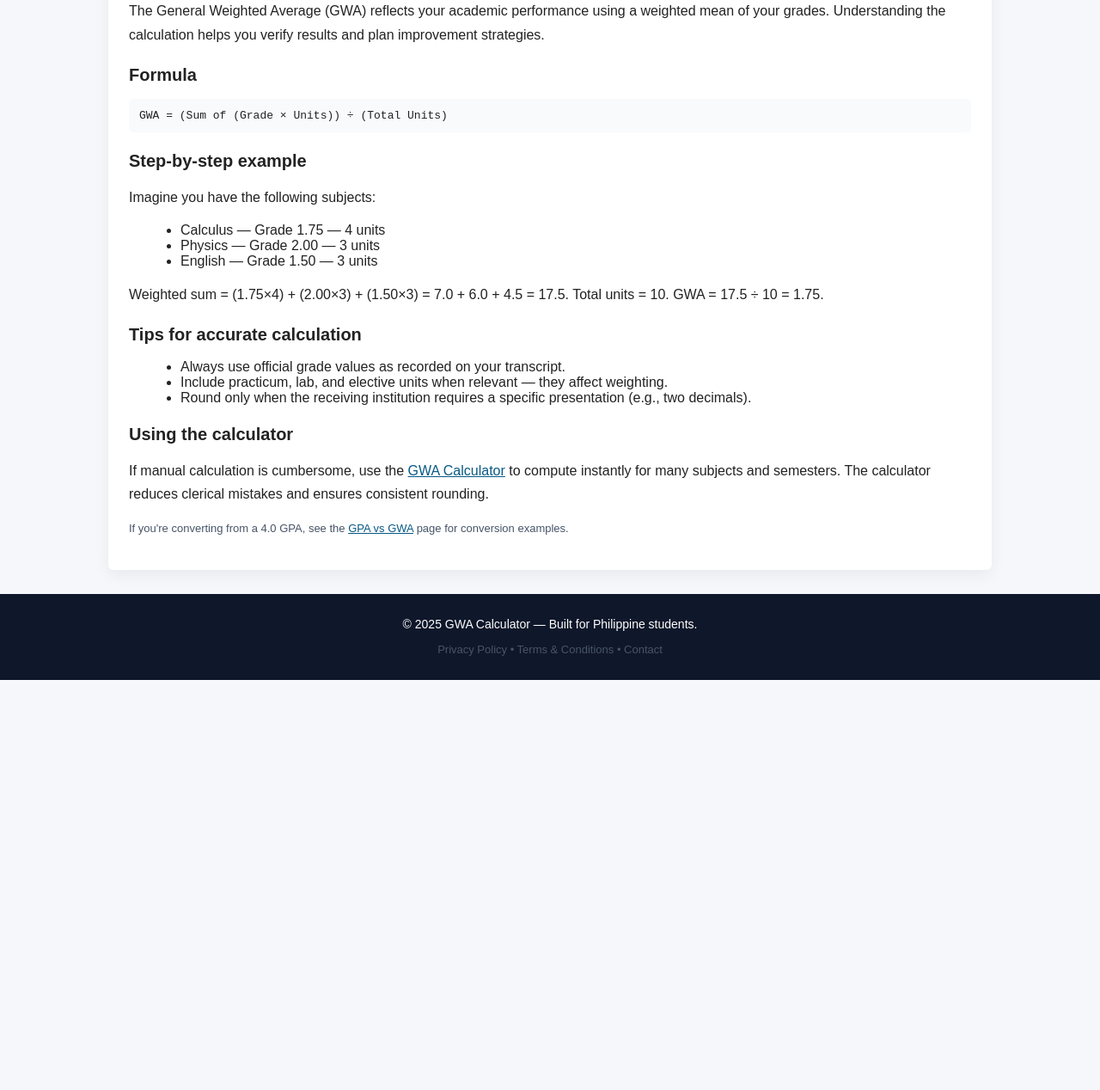
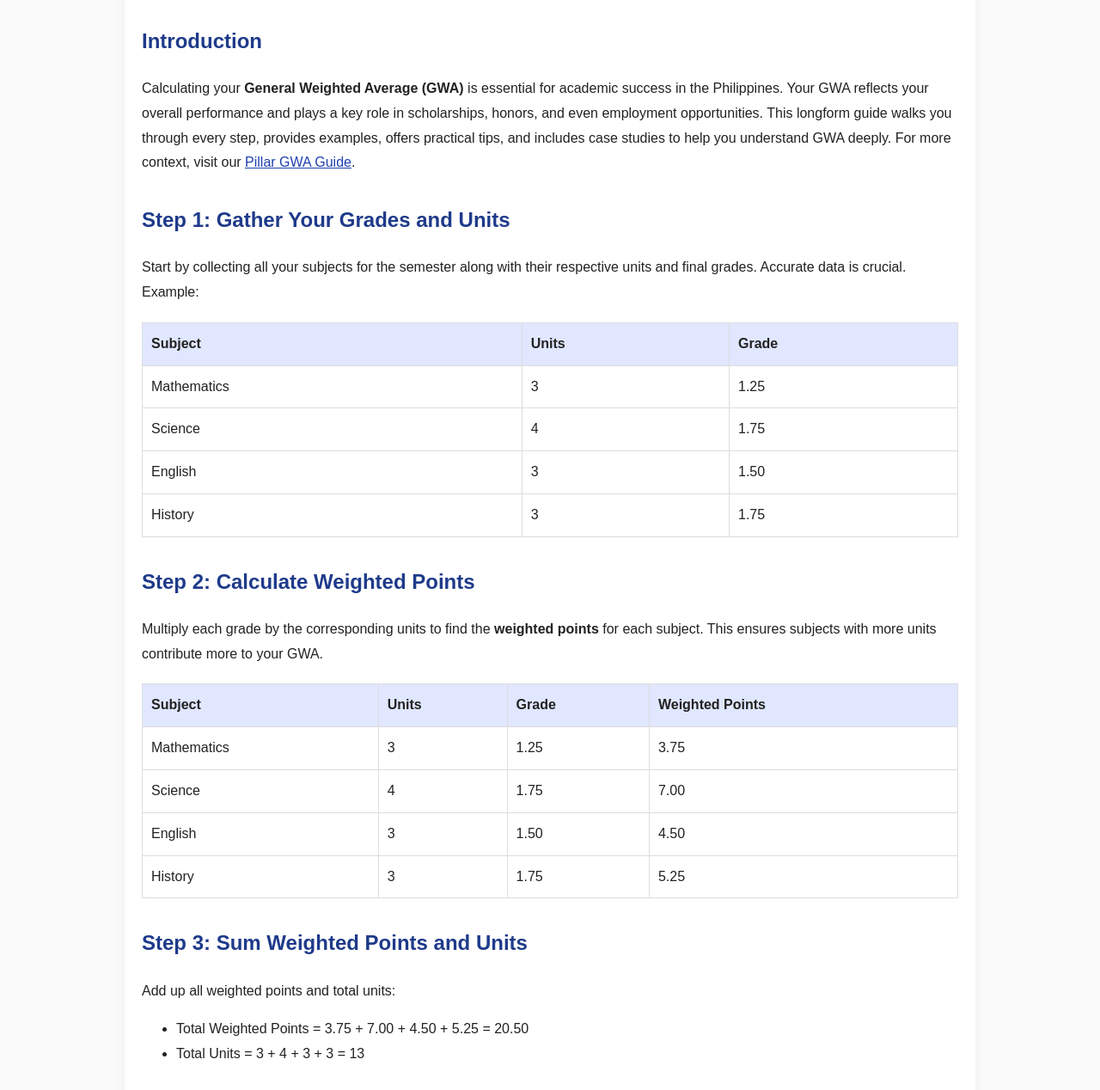
Before and after one commit to isamsays/thegwacalculator, a plain HTML site: page how-to-calculate-gwa.html in a window 1280 px wide. Shown: the part 202-1470 px from the top of the page at 86% size. Before the commit the page ends 993 px from the top, so only its background shows below. Drawn offline with Linux system fonts and the light colour scheme.

Commit message:
Update how-to-calculate-gwa.html

```diff
--- a/how-to-calculate-gwa.html
+++ b/how-to-calculate-gwa.html
@@ -1,85 +1,211 @@
 <!DOCTYPE html>
 <html lang="en">
 <head>
-  <meta charset="utf-8">
-  <meta name="viewport" content="width=device-width,initial-scale=1">
-  <title>How to Calculate GWA</title>
-  <meta name="description" content="Step-by-step GWA computation guide with examples.">
-  <link rel="canonical" href="https://yourdomain.com/how-to-calculate-gwa.html">
+  <meta charset="UTF-8">
+  <meta name="viewport" content="width=device-width, initial-scale=1.0">
+  <title>How to Calculate GWA: Step-by-Step Guide (2025)</title>
+  <meta name="description" content="Learn how to calculate your General Weighted Average (GWA) with step-by-step instructions, examples, tips, and case studies. Understand GPA vs GWA and boost your academic performance.">
+  <link rel="canonical" href="https://thegwacalculator.netlify.app/how-to-calculate-gwa.html">
+
+  <!-- Open Graph -->
+  <meta property="og:title" content="How to Calculate GWA: Step-by-Step Guide (2025)">
+  <meta property="og:description" content="Step-by-step guide to calculate your GWA accurately. Includes examples, formulas, case studies, and tips for students in the Philippines.">
+  <meta property="og:image" content="https://thegwacalculator.netlify.app/images/how-to-calculate-gwa.png">
+  <meta property="og:url" content="https://thegwacalculator.netlify.app/how-to-calculate-gwa.html">
+  <meta property="og:type" content="article">
+  <meta property="og:site_name" content="GWA Calculator">
+
   <style>
-    body { font-family: Arial, Helvetica, sans-serif; margin:0; padding:0; background:#f6f7fb; color:#222; }
-    header, footer { background:#0f172a; color:#fff; padding:18px 12px; }
-    header h1 { margin:0; font-size:20px; }
-    nav { margin-top:8px; }
-    nav a { color:#cbd5e1; text-decoration:none; margin-right:12px; font-size:14px; }
-    main { max-width:980px; margin:28px auto; padding:24px; background:#fff; box-shadow:0 6px 18px rgba(15,23,42,0.06); border-radius:6px; }
-    h1{font-size:26px; margin-bottom:12px;}
-    h2{font-size:20px; margin-top:22px;}
-    p{line-height:1.7;}
-    a{color:#075985;}
-    ul,ol{margin-left:20px;}
-    footer p{margin:6px 0; font-size:14px;}
-    .small{font-size:13px;color:#475569;}
-    .form-row{margin-bottom:12px;}
-    input[type=text], input[type=email], textarea, select { width:100%; padding:10px; border:1px solid #e2e8f0; border-radius:6px; box-sizing:border-box; }
-    button{background:#0ea5a4;color:#fff;border:none;padding:10px 14px;border-radius:6px;cursor:pointer;}
+    body { font-family: Arial, sans-serif; margin: 0; padding: 0; background: #fafafa; color: #222; line-height: 1.8; }
+    header { background: #1e3a8a; color: #fff; padding: 15px 30px; display: flex; justify-content: space-between; align-items: center; }
+    header h1 { margin: 0; font-size: 1.5rem; }
+    nav a { color: #fff; margin: 0 10px; text-decoration: none; font-weight: 500; }
+    nav a:hover { text-decoration: underline; }
+    main { max-width: 950px; margin: 40px auto; padding: 20px; background: #fff; border-radius: 8px; box-shadow: 0 4px 12px rgba(0,0,0,0.05); }
+    h2, h3 { color: #1e3a8a; margin-top: 30px; }
+    table { width: 100%; border-collapse: collapse; margin: 20px 0; }
+    th, td { border: 1px solid #ddd; padding: 10px; text-align: left; }
+    th { background: #e0e7ff; }
+    a { color: #1e40af; }
+    a:hover { text-decoration: underline; }
+    blockquote { border-left: 4px solid #1e3a8a; padding-left: 15px; font-style: italic; background: #f9faff; margin: 20px 0; }
+    footer { text-align: center; padding: 20px; background: #f3f4f6; margin-top: 40px; font-size: 14px; }
+    footer a { color: #1e40af; margin: 0 8px; text-decoration: none; }
+    footer a:hover { text-decoration: underline; }
   </style>
-
 </head>
 <body>
+
+  <!-- HEADER copied from pillar page -->
   <header>
-  <div style="max-width:980px;margin:0 auto;display:flex;flex-direction:column;">
-    <h1>GWA Calculator</h1>
     <nav>
       <a href="index.html">Home</a>
+      <a href="gpa-vs-gwa.html">GPA vs GWA</a>
       <a href="how-to-calculate-gwa.html">How to Calculate GWA</a>
-      <a href="gpa-vs-gwa.html">GPA vs GWA</a>
-      <a href="philippines-university-gwa.html">Universities</a>
-      <a href="why-your-gwa-matters.html">Why GWA Matters</a>
-      <a href="gwa-faq.html">FAQs</a>
+      <a href="importance-of-gwa.html">Importance of GWA</a>
+      <a href="tips-to-improve-gwa.html">Tips to Improve GWA</a>
       <a href="contact.html">Contact</a>
-      <a href="privacy-policy.html">Privacy</a>
     </nav>
-  </div>
   </header>
+
   <main>
+    <h1>How to Calculate GWA Complete Guide</h1>
 
-<h1>How to Calculate GWA — Step-by-step Guide</h1>
+    <h2>Introduction</h2>
     <p>
-  The General Weighted Average (GWA) reflects your academic performance using a weighted mean of your grades.
-  Understanding the calculation helps you verify results and plan improvement strategies.
+      Calculating your <strong>General Weighted Average (GWA)</strong> is essential for academic success in the Philippines.
+      Your GWA reflects your overall performance and plays a key role in scholarships, honors, and even employment opportunities.
+      This longform guide walks you through every step, provides examples, offers practical tips, and includes case studies to help you understand GWA deeply.
+      For more context, visit our <a href="index.html">Pillar GWA Guide</a>.
     </p>
 
-<h2>Formula</h2>
-<pre style="background:#f8fafc;padding:12px;border-radius:6px;">GWA = (Sum of (Grade × Units)) ÷ (Total Units)</pre>
+    <h2>Step 1: Gather Your Grades and Units</h2>
+    <p>
+      Start by collecting all your subjects for the semester along with their respective units and final grades. Accurate data is crucial.
+      Example:
+    </p>
+    <table>
+      <tr>
+        <th>Subject</th>
+        <th>Units</th>
+        <th>Grade</th>
+      </tr>
+      <tr>
+        <td>Mathematics</td>
+        <td>3</td>
+        <td>1.25</td>
+      </tr>
+      <tr>
+        <td>Science</td>
+        <td>4</td>
+        <td>1.75</td>
+      </tr>
+      <tr>
+        <td>English</td>
+        <td>3</td>
+        <td>1.50</td>
+      </tr>
+      <tr>
+        <td>History</td>
+        <td>3</td>
+        <td>1.75</td>
+      </tr>
+    </table>
 
-<h2>Step-by-step example</h2>
-<p>Imagine you have the following subjects:</p>
+    <h2>Step 2: Calculate Weighted Points</h2>
+    <p>
+      Multiply each grade by the corresponding units to find the <strong>weighted points</strong> for each subject.
+      This ensures subjects with more units contribute more to your GWA.
+    </p>
+    <table>
+      <tr>
+        <th>Subject</th>
+        <th>Units</th>
+        <th>Grade</th>
+        <th>Weighted Points</th>
+      </tr>
+      <tr>
+        <td>Mathematics</td>
+        <td>3</td>
+        <td>1.25</td>
+        <td>3.75</td>
+      </tr>
+      <tr>
+        <td>Science</td>
+        <td>4</td>
+        <td>1.75</td>
+        <td>7.00</td>
+      </tr>
+      <tr>
+        <td>English</td>
+        <td>3</td>
+        <td>1.50</td>
+        <td>4.50</td>
+      </tr>
+      <tr>
+        <td>History</td>
+        <td>3</td>
+        <td>1.75</td>
+        <td>5.25</td>
+      </tr>
+    </table>
+
+    <h2>Step 3: Sum Weighted Points and Units</h2>
+    <p>
+      Add up all weighted points and total units:
+    </p>
     <ul>
-  <li>Calculus — Grade 1.75 — 4 units</li>
-  <li>Physics — Grade 2.00 — 3 units</li>
-  <li>English — Grade 1.50 — 3 units</li>
-</ul>
-<p>Weighted sum = (1.75×4) + (2.00×3) + (1.50×3) = 7.0 + 6.0 + 4.5 = 17.5. Total units = 10. GWA = 17.5 ÷ 10 = 1.75.</p>
-
-<h2>Tips for accurate calculation</h2>
-<ul>
-  <li>Always use official grade values as recorded on your transcript.</li>
-  <li>Include practicum, lab, and elective units when relevant — they affect weighting.</li>
-  <li>Round only when the receiving institution requires a specific presentation (e.g., two decimals).</li>
+      <li>Total Weighted Points = 3.75 + 7.00 + 4.50 + 5.25 = 20.50</li>
+      <li>Total Units = 3 + 4 + 3 + 3 = 13</li>
     </ul>
 
-<h2>Using the calculator</h2>
-<p>If manual calculation is cumbersome, use the <a href="index.html">GWA Calculator</a> to compute instantly for many subjects and semesters. The calculator reduces clerical mistakes and ensures consistent rounding.</p>
+    <h2>Step 4: Compute Your GWA</h2>
+    <p>
+      Divide the total weighted points by the total units:
+    </p>
+    <p><strong>GWA = 20.50 ÷ 13 ≈ 1.577</strong></p>
+    <p>Your GWA is approximately <strong>1.58</strong>.
+      You can also use our <a href="index.html#calculator">GWA Calculator Tool</a> for automatic computation.
+    </p>
 
-<p class="small">If you're converting from a 4.0 GPA, see the <a href="gpa-vs-gwa.html">GPA vs GWA</a> page for conversion examples.</p>
+    <h2>Step 5: Case Studies</h2>
+    <h3>Case 1: Single Semester Calculation</h3>
+    <p>
+      Anna has 5 subjects with varying units and grades. Using the steps above, she calculated her semester GWA as 1.60.
+      This helps her identify which subjects affected her performance the most.
+    </p>
+    <h3>Case 2: Cumulative GWA Across Semesters</h3>
+    <p>
+      Juan has completed 4 semesters. By summing all weighted points and units across semesters, he calculates his cumulative GWA of 1.45.
+      This is critical for applying to the Dean’s List or scholarships.
+    </p>
 
+    <h2>Step 6: Tips to Improve Your GWA</h2>
+    <ul>
+      <li>Focus on high-unit subjects: improving grades here has the largest impact.</li>
+      <li>Retake courses if allowed, especially low-grade subjects.</li>
+      <li>Use the <a href="tips-to-improve-gwa.html">Tips to Improve GWA</a> guide for study strategies and time management.</li>
+      <li>Keep a running spreadsheet for all grades and units for accuracy.</li>
+    </ul>
+
+    <h2>Step 7: Avoid Common Mistakes</h2>
+    <ul>
+      <li>Including incomplete or ungraded subjects.</li>
+      <li>Rounding grades too early.</li>
+      <li>Mixing GWA with GPA scales.</li>
+      <li>Ignoring weighted units for each subject.</li>
+    </ul>
+
+    <h2>Frequently Asked Questions</h2>
+    <p><strong>Q1:</strong> Can I convert GWA to GPA?<br>
+      Yes, check our <a href="gpa-vs-gwa.html">GPA vs GWA</a> page for approximate conversions.
+    </p>
+    <p><strong>Q2:</strong> Does GWA matter for scholarships?<br>
+      Absolutely. Most Philippine scholarships and honors require a competitive GWA.
+    </p>
+    <p><strong>Q3:</strong> How often should I calculate GWA?<br>
+      Every semester, and cumulatively if needed for honors or applications.
+    </p>
+    <p><strong>Q4:</strong> Can I use online tools?<br>
+      Yes, our <a href="index.html#calculator">GWA Calculator Tool</a> simplifies the process.
+    </p>
+
+    <h2>Conclusion</h2>
+    <p>
+      Calculating your GWA accurately is a crucial part of your academic journey.
+      By following this step-by-step guide, using examples, and avoiding common mistakes, you can confidently track your performance.
+      Explore related pages for a broader understanding: <a href="gpa-vs-gwa.html">GPA vs GWA</a>, <a href="importance-of-gwa.html">Importance of GWA</a>, and <a href="tips-to-improve-gwa.html">Tips to Improve GWA</a>.
+    </p>
   </main>
+
+  <!-- FOOTER copied from pillar page -->
   <footer>
-  <div style="max-width:980px;margin:0 auto;text-align:center;">
-    <p>&copy; 2025 GWA Calculator — Built for Philippine students.</p>
-    <p class="small">Privacy Policy • Terms & Conditions • Contact</p>
-  </div>
+    <p>&copy; 2025 GWA Calculator |
+      <a href="index.html">Home</a> |
+      <a href="contact.html">Contact</a> |
+      <a href="privacy-policy.html">Privacy Policy</a> |
+      <a href="terms.html">Terms of Service</a>
+    </p>
   </footer>
 </body>
 </html>
```
Lines whose indentation alone changed are shown as unchanged.
